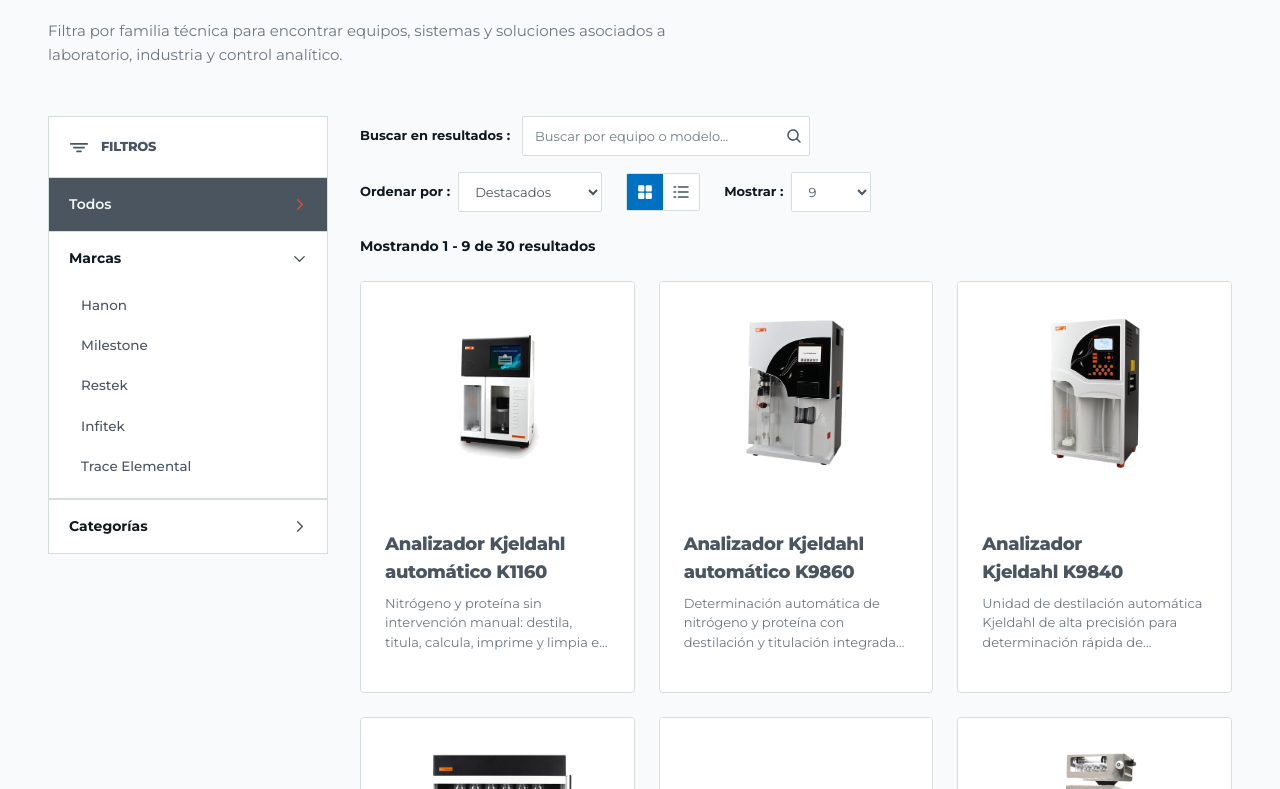
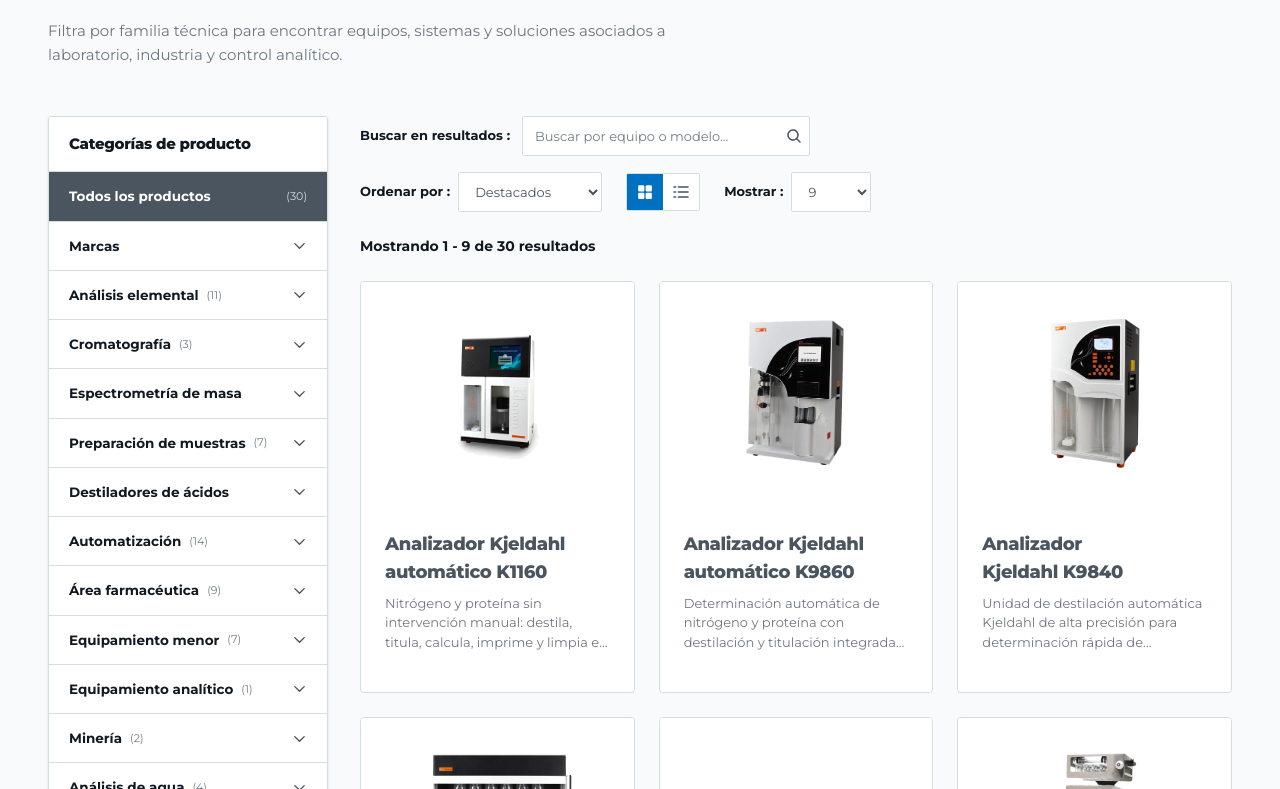
Before and after one commit to delcarpiohub/LandingPage, a Next.js app: page /productos in a window 1280 px wide. Shown: the part 631-1420 px from the top of the page. Built offline with nearby package versions, Linux system fonts and the light colour scheme.

Commit message:
feat(catalog): hacer desplegable el menu de Categorias de producto asociado a marcas y productos actuales

```diff
--- a/src/components/sections/product-catalog.tsx
+++ b/src/components/sections/product-catalog.tsx
@@ -1,6 +1,6 @@
 "use client";
 
-import { useMemo, useSyncExternalStore } from "react";
+import { useState, useMemo, useSyncExternalStore } from "react";
 import { AnimatePresence, motion } from "motion/react";
 import {
   CaretLeft,
@@ -10,6 +10,7 @@ import {
   MagnifyingGlass,
   SquaresFour,
   ListDashes,
+  ArrowRight,
 } from "@phosphor-icons/react";
 import Image from "next/image";
 import Link from "next/link";
@@ -103,6 +104,28 @@ export function ProductCatalog() {
     const fromUrl = Number(params.get("por_pagina"));
     return [9, 18, 36].includes(fromUrl) ? fromUrl : 9;
   }, [params]);
+
+  const [openCategories, setOpenCategories] = useState<Record<string, boolean>>({
+    Marcas: false,
+  });
+
+  const toggleCategory = (cat: string) => {
+    setOpenCategories((prev) => ({
+      ...prev,
+      [cat]: !prev[cat],
+    }));
+  };
+
+  const categoryProductsMap = useMemo(() => {
+    const map: Record<string, typeof mockProducts> = {};
+    for (const filter of productFilters) {
+      if (filter === "Marcas") continue;
+      map[filter] = mockProducts.filter(
+        (p) => p.category === filter || (p.filters as string[] | undefined)?.includes(filter)
+      );
+    }
+    return map;
+  }, []);
 
   // Refleja el estado de filtros/paginación en la URL para que "volver" desde
   // un producto restaure la misma vista (no solo el estado interno de React).
@@ -217,112 +240,157 @@ export function ProductCatalog() {
         <div className="grid gap-6 lg:grid-cols-[280px_minmax(0,1fr)] lg:items-start lg:gap-8">
           <Reveal delay={0.08}>
             <aside
-              className="overflow-hidden border-y border-[#D4DFDC] bg-white lg:sticky lg:top-36 lg:border"
-              aria-label="Filtros de productos"
+              className="overflow-hidden border border-[#D4DFDC] bg-white rounded-[4px] shadow-sm lg:sticky lg:top-36"
+              aria-label="Categorías de producto"
             >
-              <div className="hidden border-b border-[#D4DFDC] px-5 py-5 lg:block">
-                <div className="flex items-center gap-3 text-[#4A5560]">
-                  <FunnelSimple size={20} weight="bold" />
-                  <h3 className="text-[13px] font-extrabold uppercase tracking-[0.16em]">
-                    Filtros
+              <div className="border-b border-[#D4DFDC] bg-white px-5 py-4 flex items-center justify-between">
+                <h3 className="font-display text-[15px] font-extrabold text-[#101820]">
+                  Categorías de producto
                 </h3>
-                </div>
+                {selectedFilter !== ALL_FILTERS && (
+                  <button
+                    type="button"
+                    onClick={() => applyParams({ filtro: ALL_FILTERS, page: "1", q: "" })}
+                    className="text-[11px] font-bold text-[#D6532B] hover:underline uppercase tracking-wider"
+                  >
+                    Limpiar
+                  </button>
+                )}
               </div>
 
-              <div className="flex flex-col lg:divide-y lg:divide-[#D4DFDC]">
+              <div className="flex flex-col divide-y divide-[#D4DFDC]">
                 {/* Botón Todos */}
                 <button
                   type="button"
                   onClick={() => applyParams({ filtro: ALL_FILTERS, page: "1" })}
                   className={cn(
-                    "group flex shrink-0 items-center justify-between gap-3 px-5 py-4 text-left text-[14px] font-semibold transition-colors duration-200 focus-visible:outline focus-visible:outline-2 focus-visible:outline-offset-[-2px] focus-visible:outline-[#D6532B]",
+                    "flex w-full items-center justify-between px-5 py-3.5 text-left text-[13.5px] font-bold transition-colors",
                     selectedFilter === ALL_FILTERS
-                      ? "bg-[#4A5560] text-[#F5F5F5]"
-                      : "bg-white text-[#4A5560] hover:bg-[#F7F9F8] hover:text-[#D6532B]"
+                      ? "bg-[#4A5560] text-white"
+                      : "bg-white text-[#4A5560] hover:bg-[#F8F9FA] hover:text-[#D6532B]"
                   )}
                 >
-                  <span>Todos</span>
-                  <CaretRight
+                  <span>Todos los productos</span>
+                  <span className="text-[11px] font-normal opacity-80">({mockProducts.length})</span>
+                </button>
+
+                {/* Acordeones por Categoría / Marca */}
+                {productFilters.map((category) => {
+                  const isOpen = Boolean(openCategories[category]);
+                  const isMarcas = category === "Marcas";
+                  const isCategoryActive =
+                    selectedFilter === category || (isMarcas && isBrandFilter(selectedFilter));
+                  const categoryProducts = isMarcas ? [] : categoryProductsMap[category] ?? [];
+
+                  return (
+                    <div key={category} className="flex flex-col bg-white">
+                      <button
+                        type="button"
+                        onClick={() => {
+                          toggleCategory(category);
+                          if (!isMarcas) {
+                            applyParams({ filtro: category, page: "1" });
+                          }
+                        }}
+                        className={cn(
+                          "flex w-full items-center justify-between px-5 py-3.5 text-left text-[13.5px] font-bold transition-colors",
+                          isCategoryActive
+                            ? "bg-[#F8F9FA] text-[#D6532B]"
+                            : "text-[#101820] hover:bg-[#F8F9FA] hover:text-[#D6532B]"
+                        )}
+                      >
+                        <span className="flex items-center gap-2">
+                          {category}
+                          {!isMarcas && categoryProducts.length > 0 && (
+                            <span className="text-[11px] font-normal text-[#707E83]">
+                              ({categoryProducts.length})
+                            </span>
+                          )}
+                        </span>
+                        <CaretDown
                           size={15}
                           weight="bold"
                           className={cn(
-                      "shrink-0 transition-transform duration-200",
-                      selectedFilter === ALL_FILTERS
-                        ? "text-[#D6532B]"
-                        : "text-[#707E83] group-hover:translate-x-0.5 group-hover:text-[#D6532B]"
+                            "text-[#4A5560] transition-transform duration-200 shrink-0",
+                            isOpen && "rotate-180 text-[#D6532B]"
                           )}
                         />
                       </button>
 
-                {/* Acordeón Marcas */}
-                <details
-                  name="filters-accordion"
-                  open
-                  className="group flex flex-col border-t border-[#D4DFDC] lg:border-t-0"
-                >
-                  <summary className="flex w-full cursor-pointer list-none items-center justify-between bg-white px-5 py-4 text-left text-[14px] font-bold text-[#101820] hover:bg-[#F7F9F8] [&::-webkit-details-marker]:hidden">
-                    <span>Marcas</span>
-                    <CaretRight
-                      size={15}
-                      weight="bold"
-                      className="text-[#4A5560] transition-transform duration-200 group-open:rotate-90"
-                    />
-                  </summary>
-                  <div className="flex flex-col pb-3 pl-4 pr-2">
-                    {BRAND_FILTERS.map((brand) => (
+                      {/* Desplegable de sub-items */}
+                      {isOpen && (
+                        <div className="bg-[#F8F9FA] border-t border-[#D4DFDC] px-4 py-3 flex flex-col gap-1 text-[13px]">
+                          {isMarcas ? (
+                            BRAND_FILTERS.map((brand) => {
+                              const isBrandActive = selectedFilter === brand;
+                              const brandCount = mockProducts.filter(
+                                (p) =>
+                                  p.detail?.brand === brand ||
+                                  (p.filters as string[] | undefined)?.includes(brand)
+                              ).length;
+                              return (
                                 <button
                                   key={brand}
                                   type="button"
                                   onClick={() => applyParams({ filtro: brand, page: "1" })}
                                   className={cn(
-                          "group/btn flex items-center justify-between gap-3 rounded-[4px] px-4 py-2.5 text-left text-[13.5px] font-medium transition-colors duration-200",
-                          selectedFilter === brand
-                            ? "bg-[#4A5560]/10 font-bold text-[#D6532B]"
-                            : "text-[#4A5560] hover:bg-[#F7F9F8] hover:text-[#D6532B]",
+                                    "flex items-center justify-between rounded-[4px] px-3 py-2 text-left font-medium transition-colors",
+                                    isBrandActive
+                                      ? "bg-white text-[#D6532B] font-bold shadow-sm"
+                                      : "text-[#4A5560] hover:bg-white hover:text-[#D6532B]"
                                   )}
                                 >
                                   <span>{brand}</span>
+                                  <span className="text-[11px] text-[#707E83]">({brandCount})</span>
                                 </button>
-                    ))}
-                  </div>
-                </details>
-
-                {/* Acordeón Categorías */}
-                <details
-                  name="filters-accordion"
-                  className="group flex flex-col border-t border-[#D4DFDC]"
-                >
-                  <summary className="flex w-full cursor-pointer list-none items-center justify-between bg-white px-5 py-4 text-left text-[14px] font-bold text-[#101820] hover:bg-[#F7F9F8] [&::-webkit-details-marker]:hidden">
-                    <span>Categorías</span>
-                    <CaretRight
-                      size={15}
-                      weight="bold"
-                      className="text-[#4A5560] transition-transform duration-200 group-open:rotate-90"
-                    />
-                  </summary>
-                  <div className="flex flex-col gap-1 pb-3 pl-4 pr-2">
-                    {productFilters
-                      .filter((f) => f !== "Marcas")
-                      .map((filter) => {
-                        const isActive = selectedFilter === filter;
-                        return (
+                              );
+                            })
+                          ) : (
+                            <>
                               <button
-                            key={filter}
                                 type="button"
-                            onClick={() => applyParams({ filtro: filter, page: "1" })}
+                                onClick={() => applyParams({ filtro: category, page: "1" })}
                                 className={cn(
-                              "group/btn flex items-center justify-between gap-3 rounded-[4px] px-4 py-2.5 text-left text-[13.5px] font-medium transition-colors duration-200",
-                              isActive
-                                ? "bg-[#4A5560]/10 text-[#D6532B] font-bold"
-                                : "text-[#4A5560] hover:bg-[#F7F9F8] hover:text-[#D6532B]"
+                                  "flex items-center justify-between rounded-[4px] px-3 py-2 text-left font-bold text-[12px] uppercase tracking-wider transition-colors mb-1",
+                                  selectedFilter === category
+                                    ? "bg-[#D6532B] text-white"
+                                    : "bg-white text-[#D6532B] hover:bg-white/90"
                                 )}
                               >
-                            <span>{filter}</span>
+                                <span>Ver todo {category}</span>
+                                <CaretRight size={14} weight="bold" />
                               </button>
+
+                              {categoryProducts.length > 0 ? (
+                                categoryProducts.map((prod) => (
+                                  <Link
+                                    key={prod.id}
+                                    href={`/productos/${prod.slug ?? prod.id}`}
+                                    className="group flex items-center justify-between gap-2 rounded-[4px] px-3 py-2 text-left text-[12.5px] font-medium text-[#4A5560] transition-colors hover:bg-white hover:text-[#D6532B]"
+                                  >
+                                    <span className="line-clamp-1 group-hover:font-semibold">
+                                      {prod.detail?.model
+                                        ? `${prod.detail.brand} ${prod.detail.model}`
+                                        : prod.name}
+                                    </span>
+                                    <ArrowRight
+                                      size={13}
+                                      className="shrink-0 opacity-0 group-hover:opacity-100 transition-opacity text-[#D6532B]"
+                                    />
+                                  </Link>
+                                ))
+                              ) : (
+                                <div className="px-3 py-2 text-[12px] italic text-[#707E83]">
+                                  Equipos bajo consulta directa
+                                </div>
+                              )}
+                            </>
+                          )}
+                        </div>
+                      )}
+                    </div>
                   );
                 })}
-                  </div>
-                </details>
               </div>
             </aside>
           </Reveal>
```
Lines whose indentation alone changed are shown as unchanged.
